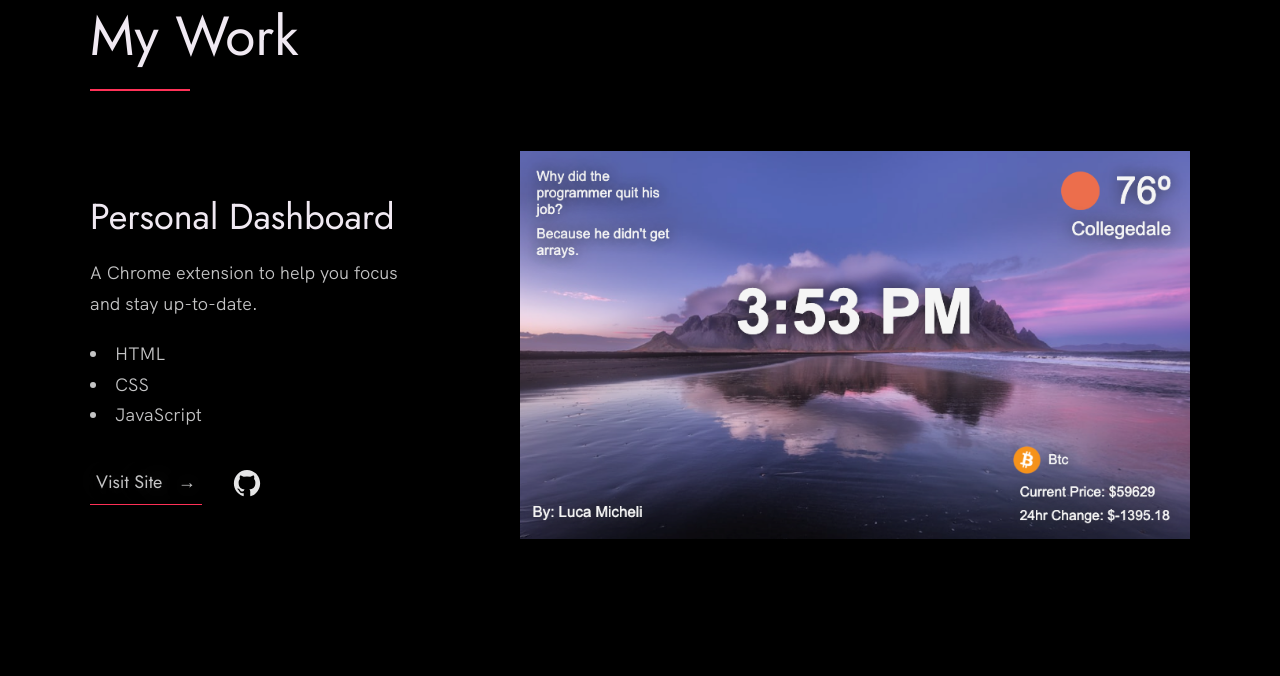
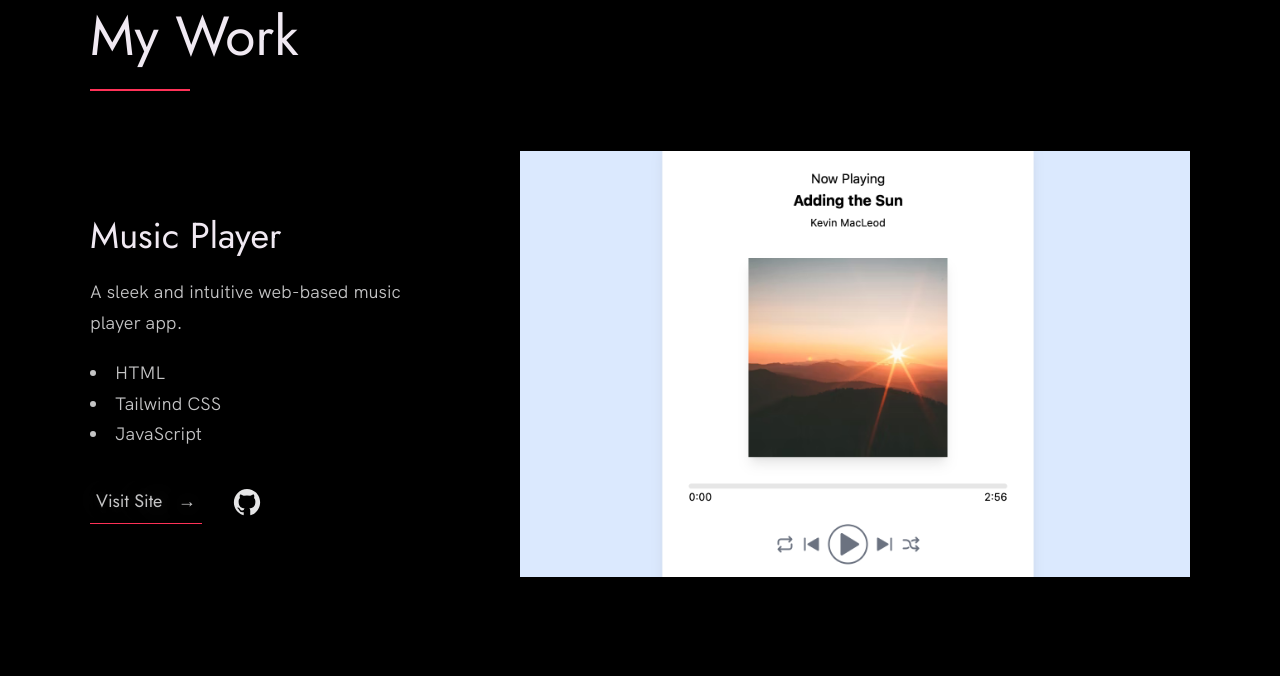
Before and after one commit to Mdowel/portfolio, a website built with Vite: page index.html in a window 1280 px wide. Shown: the part 917-1593 px from the top of the page. Built offline with nearby package versions, Linux system fonts and the light colour scheme.

Commit message:
add music player project

```diff
--- a/index.html
+++ b/index.html
@@ -56,6 +56,32 @@
       <div class="row">
         <h2>My Work</h2>
         <div class="work__boxes">
+
+          <div class="work__box">
+            <div class="work__text">
+              <h3>Music Player</h3>
+              <p>
+                A sleek and intuitive web-based music player app.
+              </p>
+              <ul class="work__list">
+                <li>HTML</li>
+                <li>Tailwind CSS</li>
+                <li>JavaScript</li>
+              </ul>
+
+              <div class="work__links">
+                <a href="https://music-player-michelle.netlify.app/" target="_blank" class="link__text">
+                  Visit Site <span>&rarr;</span>
+                </a>
+                <a href="https://github.com/Mdowel/music-player" title="View Source Code" target="_blank">
+                  <img src="./images/github.svg" class="work__code" alt="GitHub">
+                </a>
+              </div>
+            </div>
+            <div class="work__image-box">
+              <img src="./images/music-player.png" class="work__image" alt="Music Player Project" />
+            </div>
+          </div>
 
           <div class="work__box">
             <div class="work__text">
```
Also changed, not shown: images/music-player.png (added).
